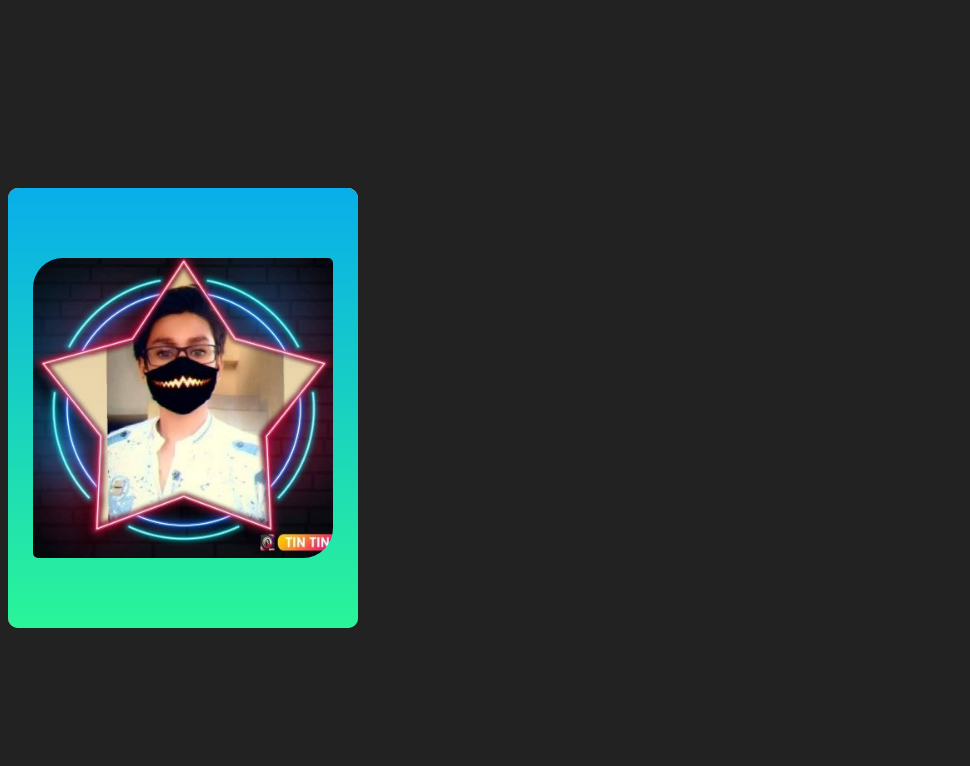
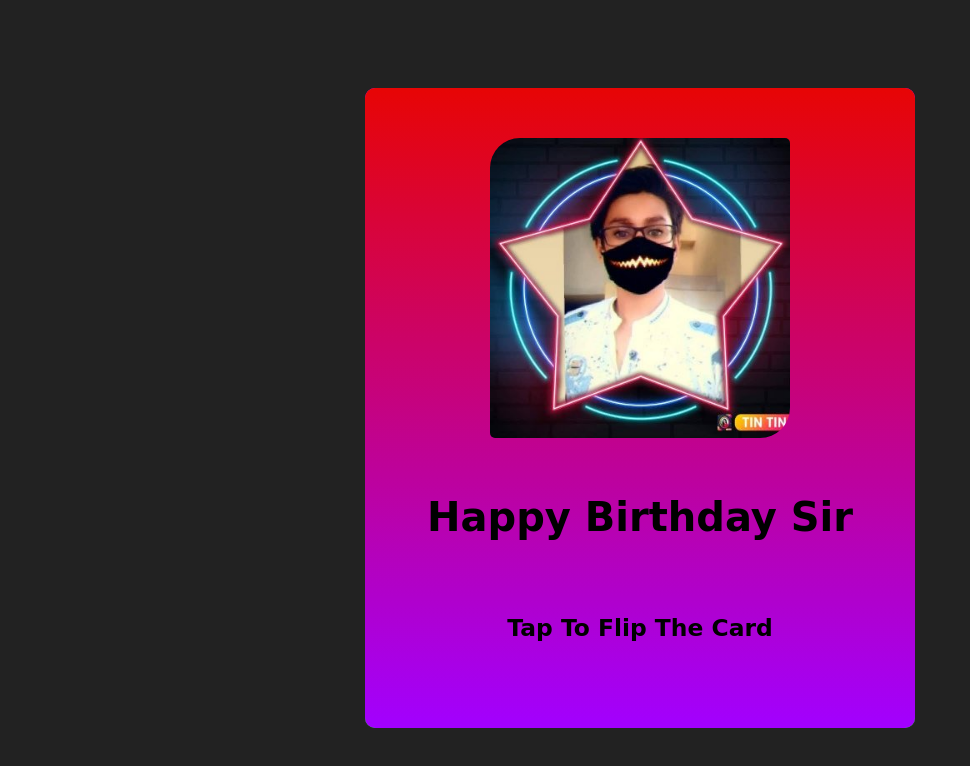
Before and after one commit to vedzansh/ss, a plain HTML site: page index.html in a window 1280 px wide. Shown: the whole page, without its empty margins (0-970 px from the left). Drawn offline with Linux system fonts and the light colour scheme.

Commit message:
Update index.html

```diff
--- a/index.html
+++ b/index.html
@@ -2,7 +2,7 @@
   <style>
         body{
             height: 100vh;
-            display: flex;l̥
+            display: flex;
             justify-content: center;
             align-items: center;
             background: #222;
@@ -23,18 +23,17 @@
   			border: 10px black;
 		}
         .card{
-            height: 440px;
-            width: 350px;
+            height: 640px;
+            width: 550px;
             position: relative;
             transition: all 1s linear;
             transform-style: preserve-3d;
         }
 
-        .front,
-        .back{
+        .front{
             height: 100%;
             width: 100%;
-            display: flex;
+            /*display: flex;*/
             justify-content: center;
             align-items: center;
             font-size: 20px;
@@ -43,14 +42,25 @@
             position: absolute;
         }
 
+        .back{
+            height: 100%;
+            width: 100%;
+            display: flex;
+            justify-content: center;
+            align-items: center;
+            font-size: 30px;
+            font-family: 'Lobster', cursive;
+            border-radius: 10px;
+            position: absolute;
+        }
         .front{
-            background: linear-gradient(#08aeea, #2af598);
+            background: linear-gradient( #e70505, #a200ff);
             z-index: 2;
             backface-visibility: hidden;
         }
 
         .back{
-            background: linear-gradient(#f8da61, #ff5acd);
+            background: linear-gradient(#d606f1, lime);
             z-index: 1;
             transform: rotateY(180deg);
         }
@@ -64,10 +74,18 @@
         }
 
         img {
+            margin-top: 50px;
             height: 300px;
             width: 300px;
             padding-top: 0px;
             border-radius: 30px 5px 30px 5px;
+        }
+        h1 {
+            text-align: center;
+        }
+
+        h3 {
+            text-align: center;
         }
    </style>
  </head>
@@ -75,8 +93,11 @@
   <div class="container">
    <div class="card">
     <div class="front">
-		<img src="vedu.jpg" alt="">
+		<center><img src="vedu.jpg" alt=""></center>
+            <br>
+        <h1>Happy Birthday Sir</h1> <br>
 
+        <h3>Tap To Flip The Card</h3>
     </div>
     <div class="back">
         <p>
@@ -95,8 +116,11 @@
 			<br>
 			<br>
 			# Best Physics Teacher🔥🔥
-			<br>
-			<button> <a href="http://vedansh-singour.github.io/linktree">Tap to visit My Web 😅</a> </button>
+            <br>
+            <br>
+            ~By vedansh
+            <br>
+            <button> <a href="http://vedansh-singour.github.io/linktree">Tap to visit My Web 😅</a> </button>
         </p>
     </div>
    </div>
```
